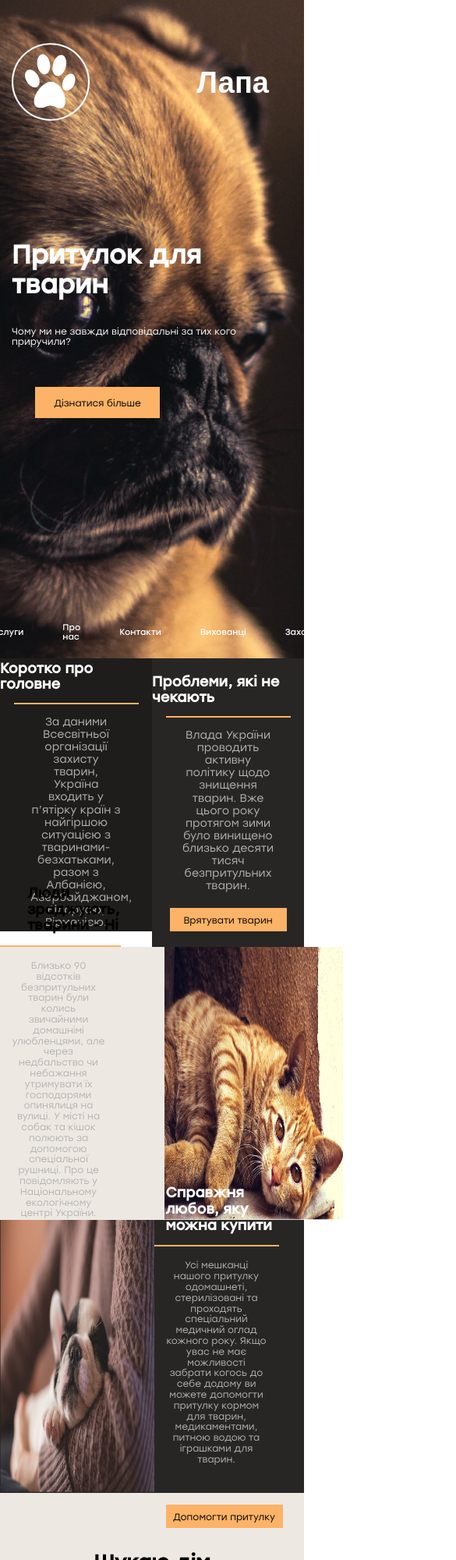
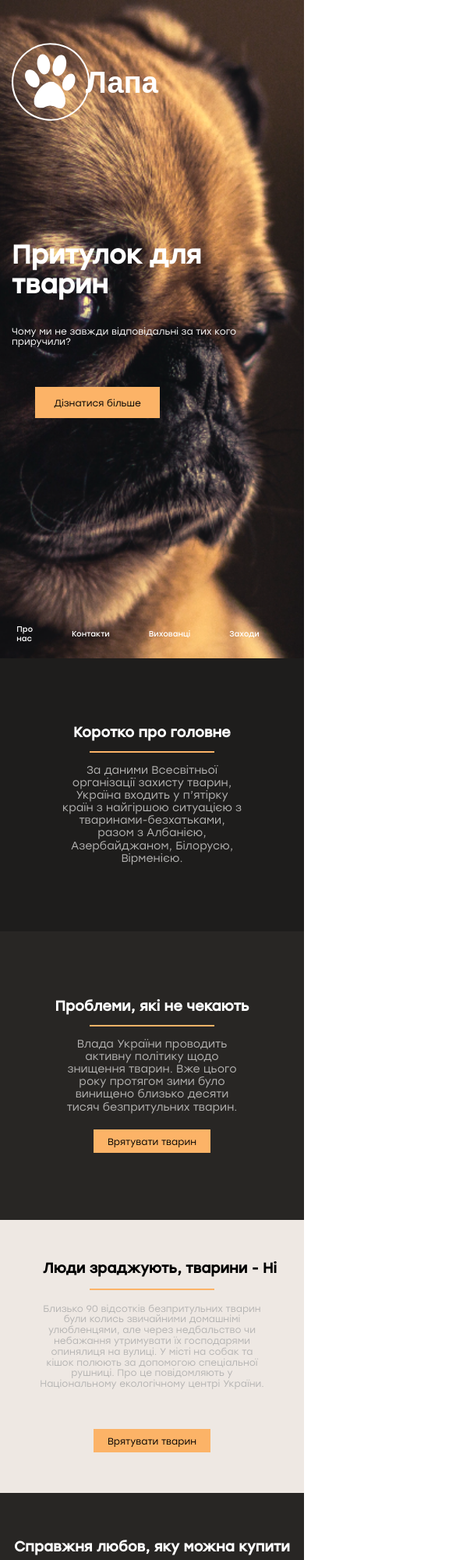
Before and after one commit to SashaRoyenko/pets, a plain HTML site: page index.html in a window 390 px wide. Shown: the top 2000 px of the page at 78% size, 585 px wide, since content can reach past the window. Drawn offline with Linux system fonts and the light colour scheme.

Commit message:
adaptive is ready

```diff
--- a/index.html
+++ b/index.html
@@ -9,8 +9,8 @@
 </head>
 <body>
 <header class="header_s mx-auto row container justify-content-lg-between justify-content-md-between
- justify-content-sm-start col-12 flex-nowrap">
-        <article class="col-lg-2 col-md-3 col-sm-3 d-flex flex-row align-items-center justify-content-start">
+ justify-content-sm-start justify-content-start justify-content-xs-start col-12 flex-nowrap">
+        <article class="col-lg-2 col-md-3 col-sm-3 col-3 d-flex flex-row align-items-center justify-content-start">
             <a href="">
             <svg xmlns="http://www.w3.org/2000/svg" viewBox="0 0 75.02 74.66">
                     <g>
@@ -45,7 +45,7 @@
             </a>
             <h2><a href="">Лапа</a></h2>
         </article>
-        <ul class="flex-lg-row d-md-flex col-lg-10 col-md-2 justify-content-end flex-md-column d-sm-none d-lg-flex">
+        <ul class="flex-lg-row d-md-flex col-lg-10 col-md-2 justify-content-end flex-md-column d-sm-none d-none d-lg-flex">
             <li><a href="">Послуги</a></li>
             <li><a href="">Про нас</a></li>
             <li><a href="">Контакти</a></li>
@@ -63,7 +63,7 @@
             </div>
         </article>
     </div>
-    <ul class="into_mob_nav flex-row col-12 justify-content-center align-items-center d-sm-flex d-lg-none d-md-none">
+    <ul class="into_mob_nav flex-row col-8 justify-content-center align-items-center d-sm-flex d-flex d-lg-none d-md-none">
         <li><a href="">Послуги</a></li>
         <li><a href="">Про нас</a></li>
         <li><a href="">Контакти</a></li>
@@ -72,7 +72,7 @@
     </ul>
 </section>
 <section class="problems">
-    <div class="problems__wrap d-flex flex-lg-nowrap flex-md-nowrap flex-sm-wrap">
+    <div class="problems__wrap d-flex flex-lg-nowrap flex-md-nowrap flex-sm-wrap flex-wrap">
         <div class="problem_1 d-flex align-items-center justify-content-center w-50">
             <article class="d-flex flex-column align-items-center justify-content-center">
                 <h4>Коротко про головне</h4>
@@ -102,8 +102,8 @@
 <section class="content_s">
     <div class="content_s__wrap">
         <div class="content_box_1 d-flex  justify-content-between">
-            <article class="d-flex flex-column align-items-start align-items-sm-center
-            container justify-content-center col-lg-4 col-md-4 col-sm-12">
+            <article class="d-flex flex-column align-items-start align-items-sm-center align-items-center
+            container justify-content-center col-lg-4 col-md-4 col-sm-12 col-12">
                 <h4>Люди зраджують, тварини - Ні</h4>
                 <p>
                     Близько 90 відсотків безпритульних тварин були колись звичайними домашнімі улюбленцями,
@@ -115,12 +115,12 @@
                     <a href="a">Врятувати тварин</a>
                 </div>
             </article>
-            <img class="col-8 d-lg-block d-md-block d-sm-none" src="img/сontent/content_img_1.png" alt="">
+            <img class="col-8 d-lg-block d-md-block d-sm-none d-none" src="img/сontent/content_img_1.png" alt="">
         </div>
         <div class="content_box_2 d-flex  justify-content-between">
-            <img class="col-7 row d-lg-block d-md-block d-sm-none" src="img/сontent/content_img_2.png" alt="">
-            <article class="d-flex flex-column align-items-lg-center align-items-md-start align-items-sm-center
-            container justify-content-center col-lg-5 col-md-5 col-sm-12">
+            <img class="col-7 row d-lg-block d-md-block d-sm-none d-none" src="img/сontent/content_img_2.png" alt="">
+            <article class="d-flex flex-column align-items-lg-center align-items-md-start align-items-sm-center align-items-center
+            container justify-content-center col-lg-5 col-md-5 col-sm-12 col-12">
                 <h4>Справжня любов, яку можна купити</h4>
                 <p>Усі мешканці нашого притулку одомашнеті, стерилізовані та проходять спеціальний медичний оглад
                     кожного року. Якщо увас не має можливості забрати когось до себе додому ви можете допомогти
@@ -135,17 +135,17 @@
     <div class="search_s__wrap container d-flex align-items-center flex-column justify-content-center col-12">
         <h3>Шукаю дім</h3>
         <p>Вже близько п’яти сотень котиків та песиків знову стали домашніми улюбленцями допоможи нам збільшити це число</p>
-        <ul class="d-flex flex-lg-nowrap flex-md-wrap flex-sm-wrap flex-row justify-content-lg-between
-         justify-content-md-between justify-content-sm-center col-lg-9 col-md-10 col-sm-12">
-            <li class="d-flex flex-column align-items-center col-lg-3 col-md-5 col-sm-10">
+        <ul class="d-flex flex-lg-nowrap flex-md-wrap flex-sm-wrap flex-wrap flex-row justify-content-lg-between
+         justify-content-md-between justify-content-sm-center justify-content-center col-lg-9 col-md-10 col-sm-12 col-12">
+            <li class="d-flex flex-column align-items-center col-lg-3 col-md-5 col-sm-10 col-10">
                 <img src="img/search/search_1.png" alt="">
                 <h4>Войцек (6 місяців)</h4>
             </li>
-            <li class="d-flex flex-column align-items-center  col-lg-3 col-md-5 col-sm-10">
+            <li class="d-flex flex-column align-items-center  col-lg-3 col-md-5 col-sm-10 col-10">
                 <img src="img/search/search_2.png" alt="">
                 <h4>Аарон (2 роки)</h4>
             </li>
-            <li class="d-flex flex-column align-items-center  col-lg-3 col-md-5 col-sm-10">
+            <li class="d-flex flex-column align-items-center  col-lg-3 col-md-5 col-sm-10 col-10">
                 <img src="img/search/search_3.png" alt="">
                 <h4>Венера (8 місяців)</h4>
             </li>
@@ -153,7 +153,7 @@
         <div class="btn"><a href="">Знайти друга</a></div>
     </div>
 </section>
-<section class="things_s d-lg-block d-md-block d-sm-none">
+<section class="things_s d-lg-block d-md-block d-sm-none d-none">
     <div class="things_s__wrap">
         <div class="d-flex flex-column">
             <h3>Думки вголос</h3>
@@ -179,7 +179,7 @@
             <input type="text" placeholder="Вкажіть свою поштову скриньку">
             <div class="btn"><a href="">Підписатися</a></div>
         </form>
-        <ul class="row justify-content-between align-items-baseline col-lg-10 col-md-10 col-sm-12">
+        <ul class="row justify-content-between align-items-baseline col-lg-10 col-md-10 col-sm-12 col-12">
             <li class="d-flex align-items-center flex-column">
                 <h4>Адреса</h4>
                 <p>Україна, 03056, м. Київ,<br>
--- a/scss/components/_footer.scss
+++ b/scss/components/_footer.scss
@@ -22,7 +22,7 @@
           height: 2px;
           background-color: #FCB367;
           @include res('mob') {
-            width: 400px;
+            width: 250px;
             bottom: -30px;
           }
         }
@@ -44,7 +44,7 @@
         width: 515px;
         height: 40px;
         @include res('mob') {
-          width: 320px;
+          width: 250px;
           height: 30px;
         }
       }
--- a/scss/components/_intro.scss
+++ b/scss/components/_intro.scss
@@ -43,7 +43,7 @@
     li{
       font-family: 'Stolzl Regular';
       margin-right:50px;
-      font-size: 11px;
+      font-size: 10px;
       a{
         color:#fff;
       }
```
Also changed, not shown: css/index.css.
